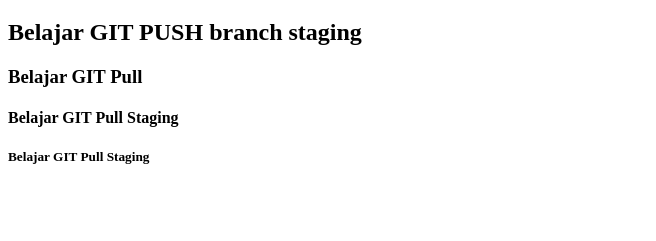
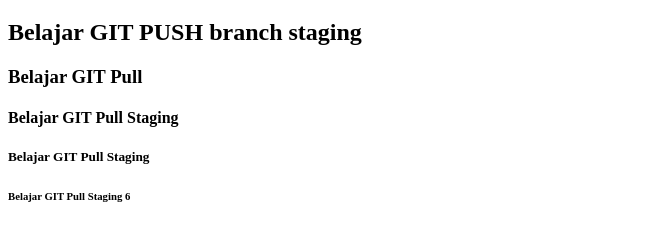
Before and after one commit to Arifdarmaji/belajar-niomic, a plain HTML site: page header.html in a window 1280 px wide. Shown: the part 61-302 px from the top of the page, without its empty margins (0-656 px from the left). Drawn offline with Linux system fonts and the light colour scheme.

Commit message:
Add element h6

```diff
--- a/header.html
+++ b/header.html
@@ -12,6 +12,7 @@
   <h3>Belajar GIT Pull</h3>
   <h4>Belajar GIT Pull Staging</h4>
   <h5>Belajar GIT Pull Staging</h5>
+  <h6>Belajar GIT Pull Staging 6</h6>
 </body>
 
 </html>
```
